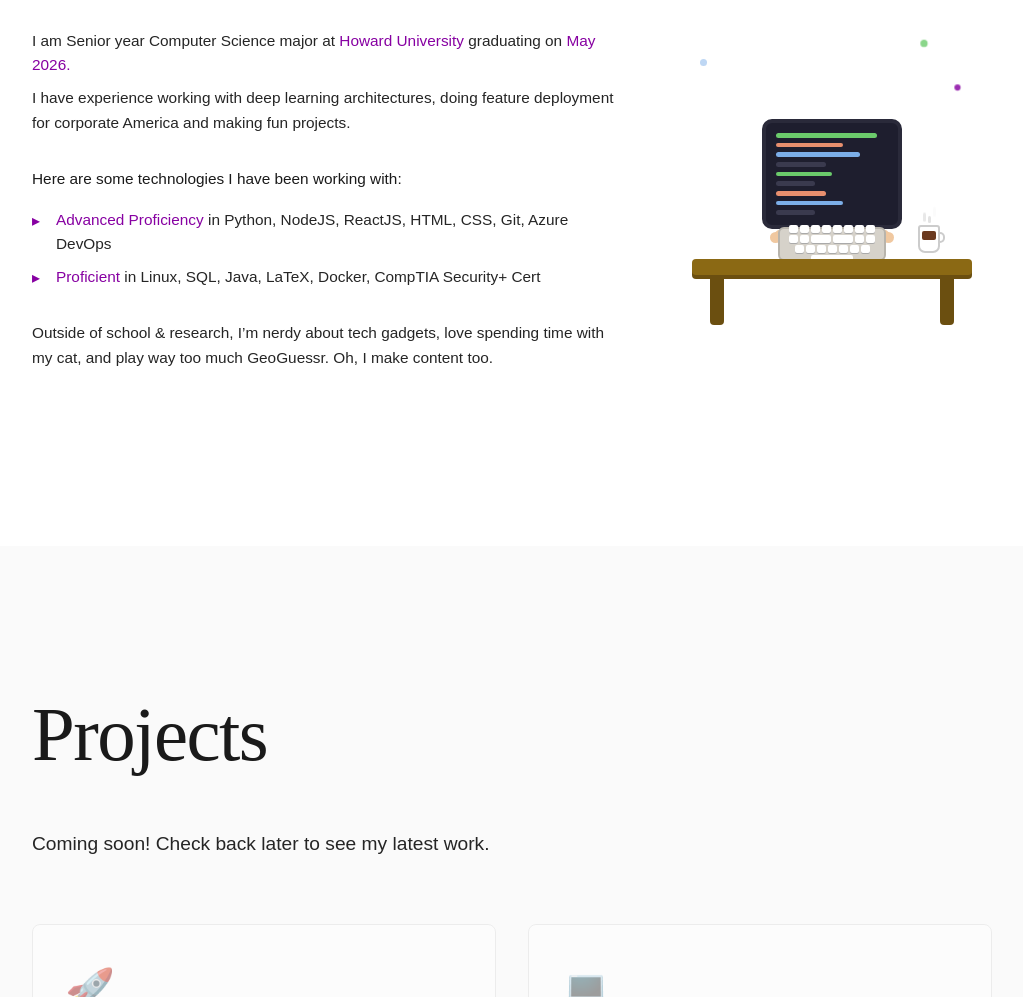
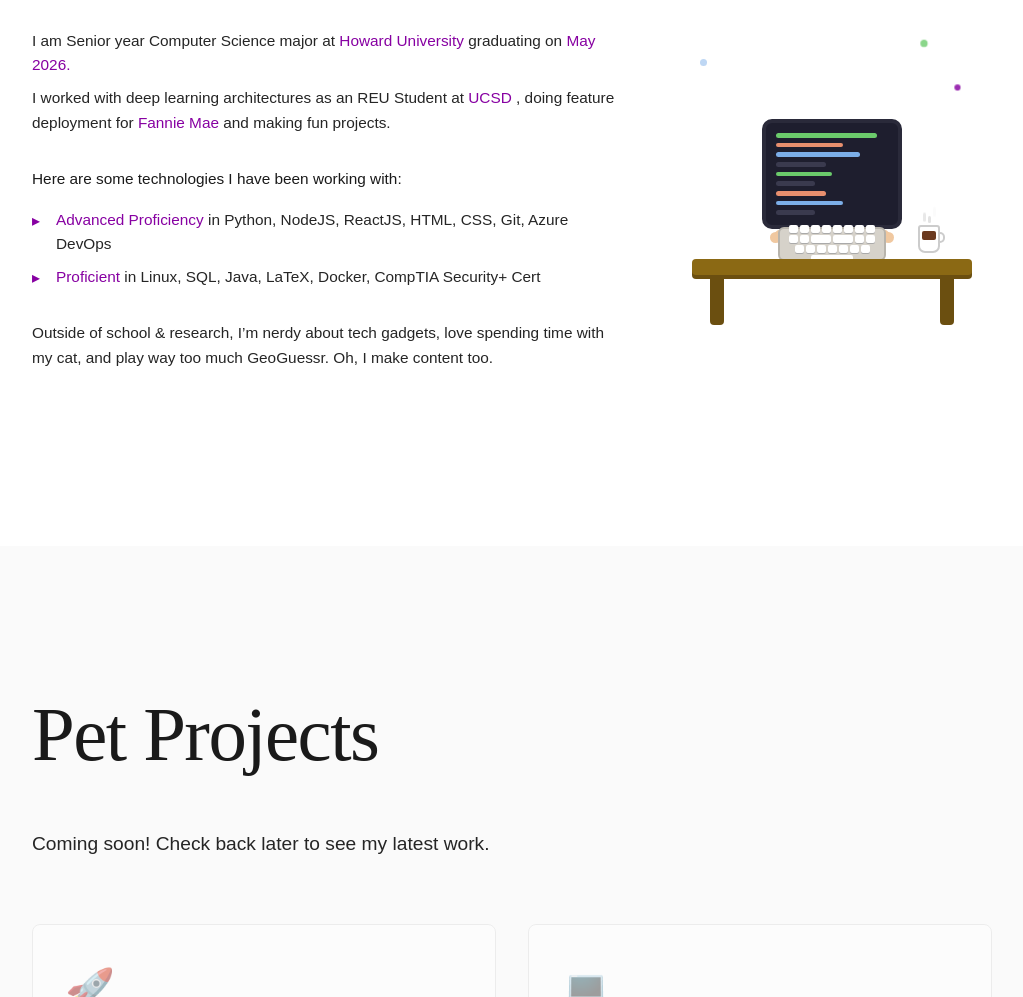
Before and after one commit to aayushkananu/portfolio, a plain HTML site: page index.html in a window 1280 px wide. Shown: the part 1054-2051 px from the top of the page, without its empty margins (128-1151 px from the left). Drawn offline with Linux system fonts and the light colour scheme; a web font is replaced by a local one.

Commit message:
small changes

```diff
--- a/index.html
+++ b/index.html
@@ -56,7 +56,7 @@
             <div class="about-content">
                 <div class="about-intro">
                     <p class="about-description">I am Senior year Computer Science major at  <span class="highlight">Howard University</span> graduating on <span class="highlight">May 2026.</span></p>
-                    <p class="about-description">I have experience working with deep learning architectures, doing feature deployment for corporate America and making fun projects.</p>
+                    <p class="about-description">I worked with deep learning architectures as an REU Student at  <span class="highlight">UCSD</span> , doing feature deployment for  <span class="highlight">Fannie Mae</span> and making fun projects.</p>
                 </div>
 
                 <div class="tech-stack">
@@ -152,7 +152,7 @@
         <!-- Projects Section -->
     <section id="projects" class="section projects-section">
         <div class="section-header">
-            <h2 class="section-title">Projects</h2>
+            <h2 class="section-title">Pet Projects</h2>
         </div>
         <div class="projects-content">
             <p class="projects-intro">Coming soon! Check back later to see my latest work.</p>
```
